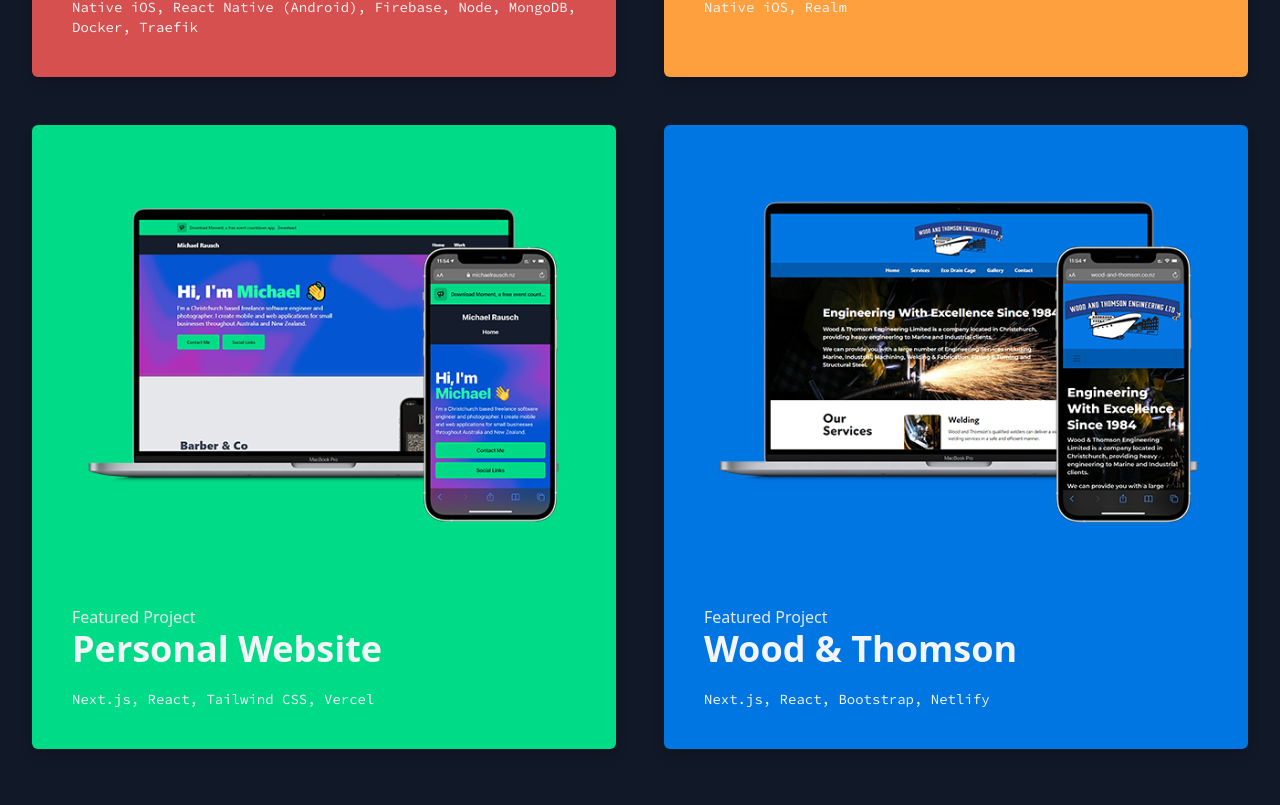
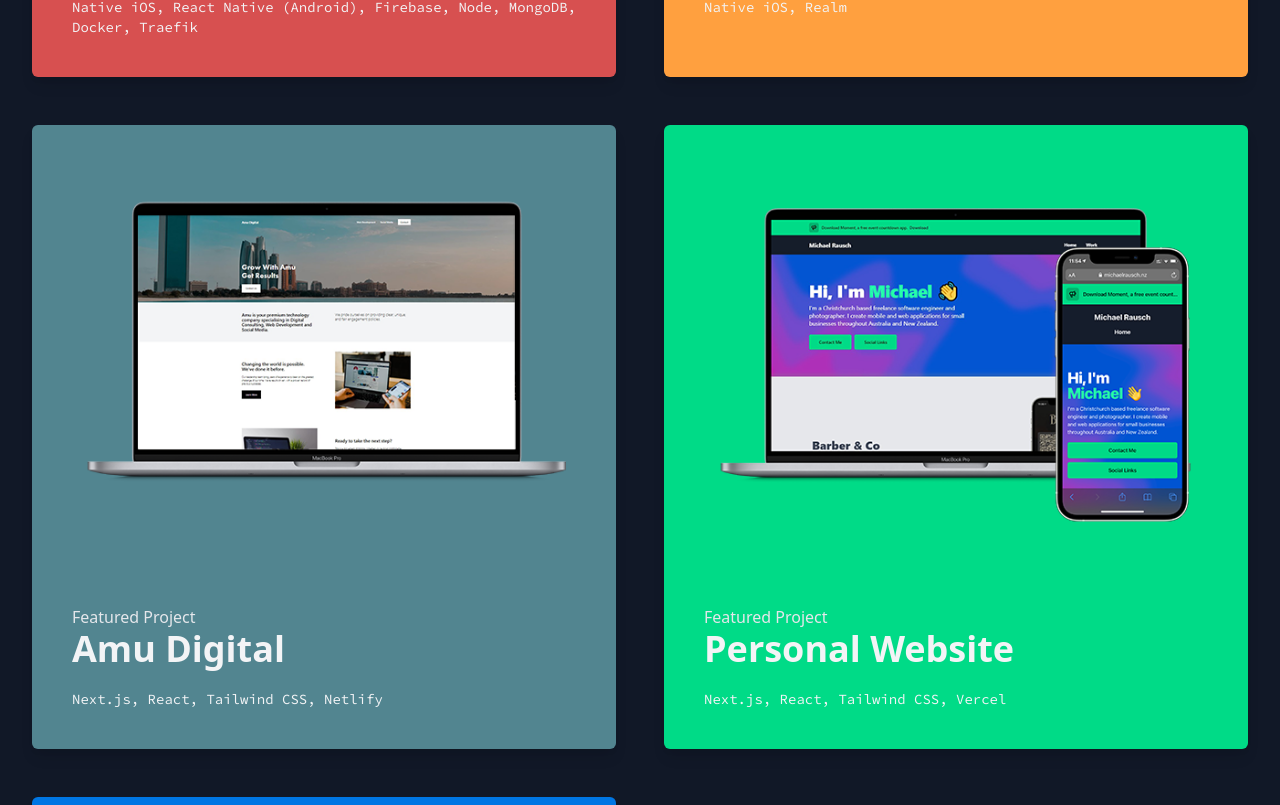
Before and after one commit to michaelrausch/michaelrausch.nz-v4, a Next.js app: page /projects in a window 1280 px wide. Shown: the part 839-1644 px from the top of the page. Built offline with nearby package versions, Linux system fonts and the light colour scheme; a web font is replaced by a local one; what @tailwindcss/typography would draw is missing.

Commit message:
Added Amu Digital site
- Added amu digital site to work page
- Added notification when site outUrl is blank (site not live)

```diff
--- a/components/collections/CollectionPostListing.tsx
+++ b/components/collections/CollectionPostListing.tsx
@@ -17,8 +17,18 @@ interface Props {
 }
 
 export const CollectionPostListing: React.FC<Props> = ({ category, date, title, description, postId, imageUrl, color, heroUrl, technologies, outUrl }) => {
+
+    const go = () => {
+        if (outUrl && outUrl !== "") {
+            window.open(outUrl, "_blank")
+        }
+        else {
+            toast("Sorry, this website isn't live yet, I'll update this page as soon as it is.")
+        }
+    }
+
     return (
-        <a className="w-full" href={outUrl} target="_blank">
+        <a className="w-full" target="_blank" onClick={() => {go()}}>
             <motion.div className="overflow-hidden shadow-lg cursor-pointer m-auto w-full p-10 rounded-md h-full" style={{ backgroundColor: color }} whileHover={{ scale: 1.03 }}
                 whileTap={{ scale: 0.958 }} >
                 <img alt="blog photo" src={imageUrl} className="max-h-96 object-cover self-center mx-auto" />
--- /dev/null
+++ b/content/projects/04amudigital.md
@@ -0,0 +1,11 @@
+---
+title: "Amu Digital"
+description: ""
+date: 19 May 2021
+category: App Development
+imageUrl: /images/work/amd.png
+heroUrl:
+color: "#528590"
+technologies: "Next.js, React, Tailwind CSS, Netlify"
+outUrl: ""
+---
```
Also changed, not shown: content/projects/01barberco.md (renamed from content/projects/barberco.md), content/projects/02moment.md (renamed from content/projects/moment.md), content/projects/05personalsite.md (renamed from content/projects/personalsite.md), content/projects/06woodthom.md (renamed from content/projects/woodthom.md), public/images/work/amd.png (added).
